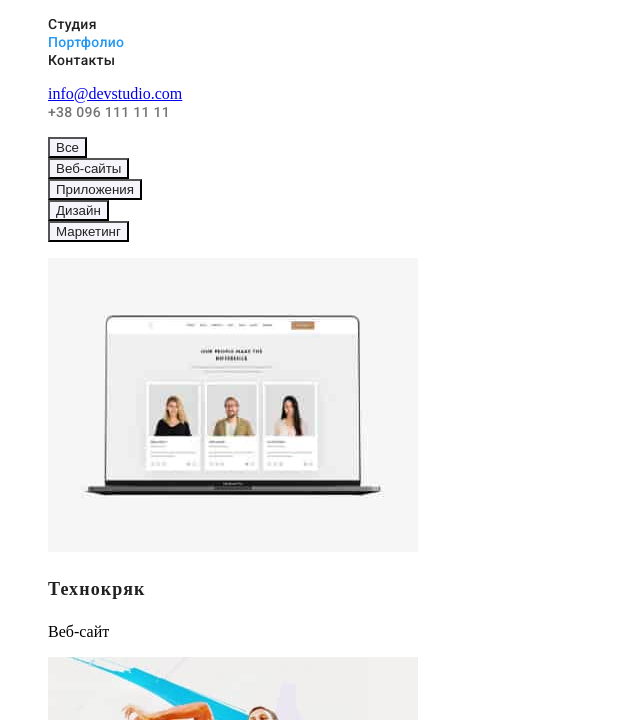
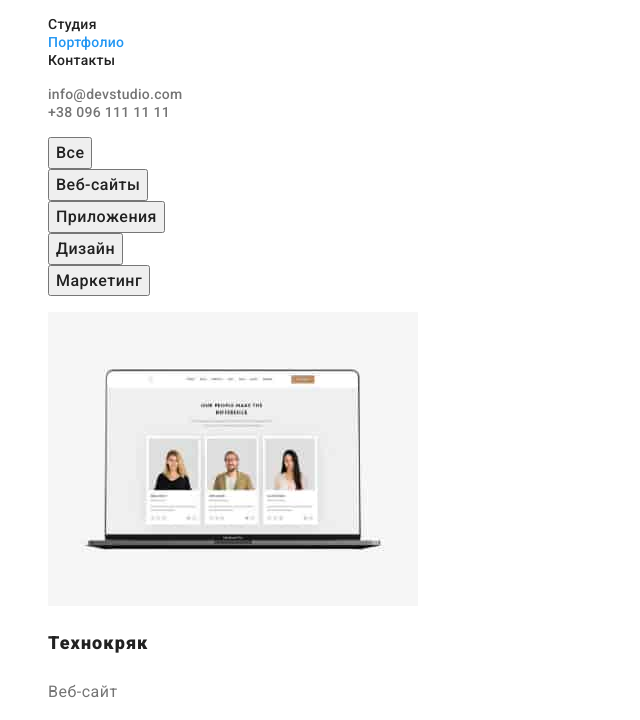
Before and after one commit to ElenaLatynina/goit-markup-hw-02, a plain HTML site: page portfolio.html in a window 1280 px wide. Shown: the part 40-760 px from the top of the page, without its empty margins (0-640 px from the left). Drawn offline with Linux system fonts and the light colour scheme.

Commit message:
Добавлены стили на Portfolio

```diff
--- a/css/styles.css
+++ b/css/styles.css
@@ -23,7 +23,6 @@ rgba(255, 255, 255, 1);
 .nav-logo{
     text-decoration: none;
     letter-spacing: 0.03em;
-
 }
 
 .nav-logo-begin{
@@ -40,7 +39,7 @@ rgba(255, 255, 255, 1);
     font-size: 26px;
     line-height: 1.19;
 
-    }
+}
 
 ul{list-style: none;}
 
@@ -64,7 +63,6 @@ ul{list-style: none;}
     color:var(--accent-color);
 }
 
-}
 .contacts-mail{
     font-family: var(--main-font-family);
     font-weight: 500;
@@ -168,7 +166,6 @@ ul{list-style: none;}
     color: var(--title-text-color);
 }
 
-
 .job{
 
     font-size: 16px;
@@ -179,6 +176,10 @@ ul{list-style: none;}
 /* footer */
 .footer{
     background: #2F303A;
+}
+
+.footer-logo{
+    text-decoration: none;
 }
 .footer-logo-begin{
     font-family: var(--secondary-font-family);
@@ -209,7 +210,6 @@ ul{list-style: none;}
     letter-spacing: 0.03em;
     color:var(--primary-white-color);
 
-
 }
 .footer-contacts{
     font-size: 14px;
@@ -225,26 +225,35 @@ ul{list-style: none;}
     text-decoration: underline;
 }
 
-/* page portfolio */
 .project-name{
+    font-family: var(--main-font-family);
     font-weight: 900;
     font-size: 18px;
     line-height: 2;
     letter-spacing: 0.06em;
+
     color:var(--title-text-color);
-
 }
-
 .project-type{
+    font-family: var(--main-font-family);
+    font-weight: 400;
     font-size: 16px;
     line-height:1.87;
     letter-spacing: 0.03em;
-    color:var(--primary-text-color);
+
+    color: var(--primary-text-color);
 
 }
 .project-button{
-    background-color:#F5F4FA;
+    font-family: var(--main-font-family);
+    font-weight: 500;
+    font-size: 16px;
+    line-height: 1.62;
+    text-align: center;
+    letter-spacing: 0.03em;
+
     color:var(--title-text-color);
+    background-color:var(-secondary-background-color);
     cursor: pointer;
 
 }
--- a/portfolio.html
+++ b/portfolio.html
@@ -43,12 +43,12 @@
                 <li>
                     <img src="./Images/img1.jpg" alt="Окно браузера" width="370">
                     <h2 class="project-name">Технокряк</h2>
-                    <p>Веб-сайт</p>
+                    <p class="project-type">Веб-сайт</p>
                 </li>
                 <li>
                     <img src="./Images/img2.jpg" alt="Постер" width="370">
                     <h2 class="project-name">Постер New Orlean vs Golden Star</h2>
-                    <p>Дизайн</p>
+                    <p class="project-type">Дизайн</p>
                 </li>
                 <li>
                     <img src="./Images/img3.jpg" alt="Лого ресторана" width="370">
@@ -85,7 +85,7 @@
 
         </main>
         <footer class="footer">
-           <a href=""><span class=footer-logo-begin>Web</span> <span class=footer-logo-end>Studio</span></a>
+           <a class="footer-logo" href=""><span class=footer-logo-begin>Web</span> <span class=footer-logo-end>Studio</span></a>
            <address >
                <p class="address">г. Киев, пр-т Леси Украинки, 26</p>
                <ul >
```
